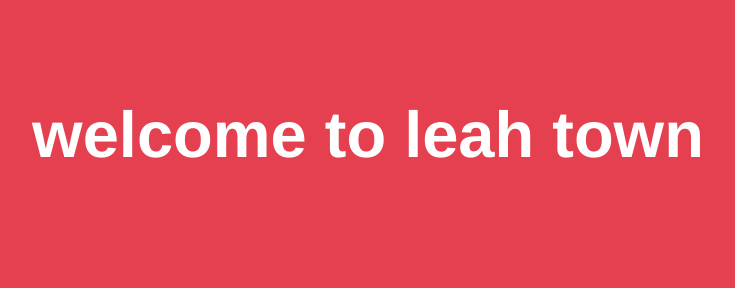
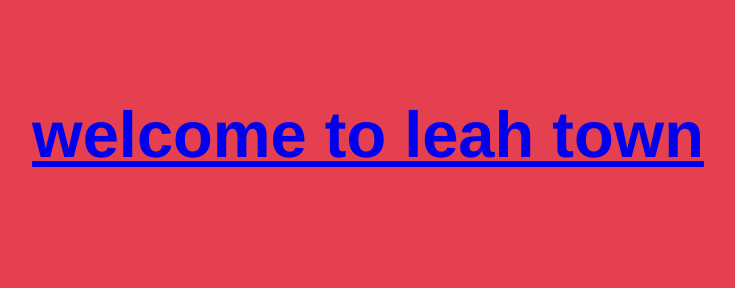
Before and after one commit to leahbannon/town, a plain HTML site: page index.html in a window 1280 px wide. Shown: the whole page, without its empty margins (57-792 px from the left). Drawn offline with nearby package versions, Linux system fonts and the light colour scheme.

Commit message:
Update index.html

```diff
--- a/index.html
+++ b/index.html
@@ -21,7 +21,7 @@
 
       <section>
         <div id="title">
-          <h1>welcome to leah town</h1>
+          <h1><a href="https://twitter.com/leahbannon">welcome to leah town</a></h1>
         </div>
       </section>
     <!--[if !IE]><script>fixScale(document);</script><![endif]-->
```
